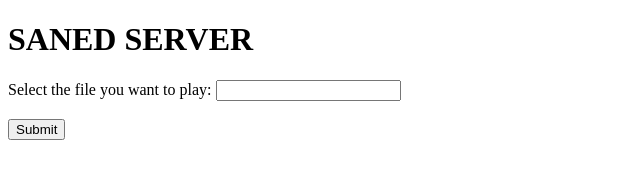
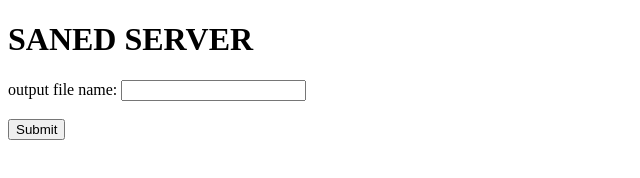
Before and after one commit to f-apolinario/remote-sane-scanner, a website: page html_pages/index.html in a window 1280 px wide. Shown: the whole page, without its empty margins (0-640 px from the left). Drawn offline with Linux system fonts and the light colour scheme.

Commit message:
Update and rename 1.html to index.html

```diff
--- a/html_pages/1.html
+++ b/html_pages/index.html
@@ -8,7 +8,7 @@
   <h1>SANED SERVER</h1>
 
     <div id='file_div'>
-      Select the file you want to play:
+      output file name:
       <input type='text' name='name' id='file'>
     </div>
     <br>
```
